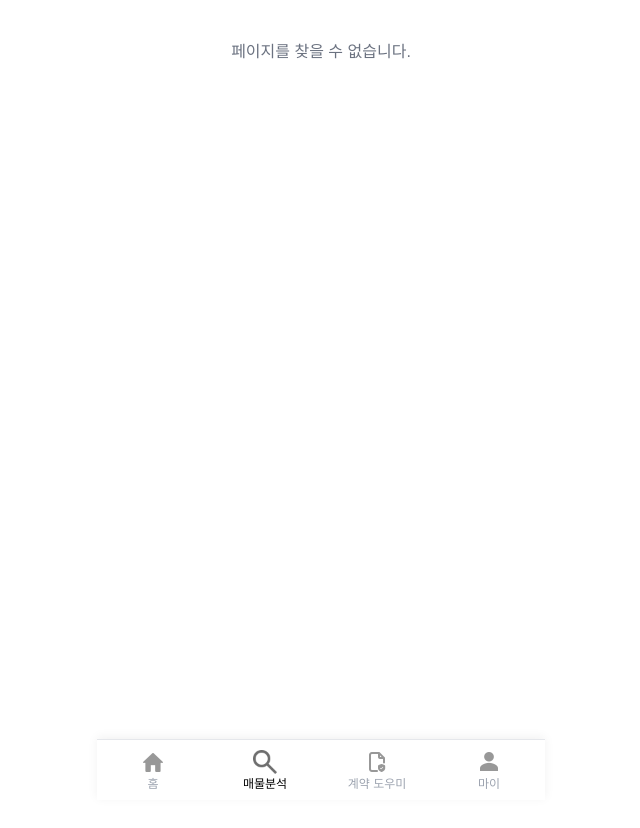
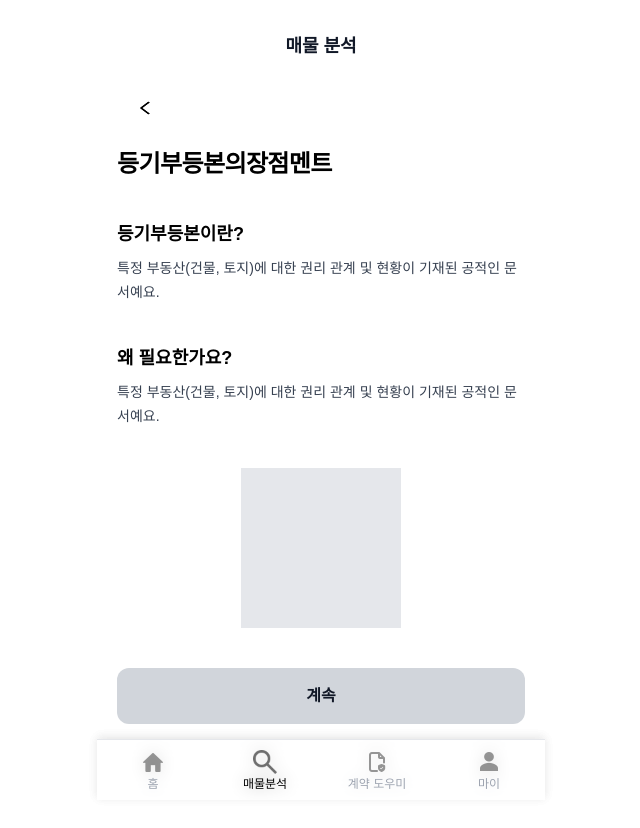
Before and after one commit to kookmin-404BrainNotFound/404BrainNotFound_FE, a React (Vite) app: page /explore/doc/intro in a window 1280 px wide. Shown: the top 828 px of the page, without its empty margins (319-959 px from the left). Before the commit the page ends 800 px from the top, so only its background shows below. Built offline with nearby package versions, Linux system fonts and the light colour scheme.

Commit message:
feat: 등기부등본 UI 초안 + 지은이 파일 구조 병합

```diff
--- a/src/components/BackHeader.jsx
+++ b/src/components/BackHeader.jsx
@@ -4,13 +4,13 @@ export default function PageHeader({ title }) {
   const navigate = useNavigate();
 
   return (
-    <div className="flex items-center gap-3 p-4 border-b border-gray-200 bg-white sticky top-0 z-10">
+    <div className="flex items-center gap-3 p-4  border-gray-200 bg-white sticky top-0 z-10">
       <button
         onClick={() => navigate(-1)}
         className="flex items-center justify-center p-1 hover:bg-gray-100 rounded-full"
       >
         <img
-          src="/icons/back.png"   // public/icons/back.png
+          src="/icons/back.png" // public/icons/back.png
           alt="뒤로가기"
           className="w-4 h-6"
         />
--- a/src/pages/explore/DealForm.jsx
+++ b/src/pages/explore/DealForm.jsx
@@ -34,7 +34,7 @@ export default function DealForm() {
       deposit: Number(deposit),
       monthly: showMonthly ? Number(monthly) : 0,
     };
-    console.log("제출 데이터:", payload);
+    navigate("/registry/info", { state: payload });
 
     // 실제로는 분석 페이지로 이동하거나 API 호출
     // navigate("/explore/review", { state: payload });
--- a/src/pages/explore/ExploreAddress.jsx
+++ b/src/pages/explore/ExploreAddress.jsx
@@ -35,7 +35,7 @@ export default function ExploreAddress() {
           <section className="bg-white rounded-b-3xl px-4 pt-3 pb-6 shadow-sm">
             <div className="w-10 h-10 rounded-md mb-6 bg-gray-300" />
             <h1 className="text-2xl font-bold leading-snug">
-              매물의 거래 형태와 보증금을
+              분석받고 싶은 매물의 주소를
             </h1>
             <h1 className="text-2xl font-bold leading-snug">입력해 주세요</h1>
             <p className="text-gray-500 text-sm mt-2.5">
--- /dev/null
+++ b/src/pages/explore/steps/doc/DocIntro.jsx
@@ -0,0 +1,79 @@
+import { useState } from "react";
+import { useNavigate, useLocation } from "react-router-dom";
+import PageHeader from "../../../../components/BackHeader";
+import BottomNav from "../../../../components/BottomNav";
+import Button from "../../../../components/Button";
+
+export default function DocIntro() {
+  const navigate = useNavigate();
+  const { state } = useLocation();
+  const address = state?.address || "";
+  const title = "";
+  const [showSheet, setShowSheet] = useState(false);
+
+  return (
+    <div className="bg-white min-h-screen">
+      <PageHeader title={title} />
+
+      <h1 className="text-2xl font-semibold tracking-tight mt-2">
+        등기부등본의장점멘트
+      </h1>
+
+      <section className="mt-10">
+        <h2 className="text-lg font-semibold">등기부등본이란?</h2>
+        <p className="mt-2 text-sm text-gray-700 leading-6">
+          특정 부동산(건물, 토지)에 대한 권리 관계 및 현황이 기재된 공적인
+          문서예요.
+        </p>
+      </section>
+
+      <section className="mt-10">
+        <h2 className="text-lg font-semibold">왜 필요한가요?</h2>
+        <p className="mt-2 text-sm text-gray-700 leading-6">
+          특정 부동산(건물, 토지)에 대한 권리 관계 및 현황이 기재된 공적인
+          문서예요.
+        </p>
+      </section>
+
+      <div className="mt-10 flex justify-center">
+        <div className="w-40 h-40 bg-gray-200 rounded-none" />
+      </div>
+
+      <Button onClick={() => setShowSheet(true)} className="mt-10">
+        계속
+      </Button>
+
+      {showSheet && (
+        <div
+          className="fixed inset-0 bg-black/40 flex justify-center items-end z-50"
+          onClick={() => setShowSheet(false)} // 바깥 클릭 시 닫기
+        >
+          <div
+            onClick={(e) => e.stopPropagation()} // 내부 클릭 시 닫힘 방지
+            className="bg-white w-full max-w-[375px] rounded-t-2xl p-6 transform transition-transform duration-300 ease-out translate-y-0"
+          >
+            <p className="text-lg font-semibold mb-4">
+              <span className="text-blue-600">{address}</span>의 등기부등본이
+              필요해요.
+            </p>
+
+            <Button onClick={() => navigate("/doc/method")} className="mb-3">
+              발급받아야 해요
+            </Button>
+
+            <Button onClick={() => navigate("/doc/upload")}>이미 있어요</Button>
+
+            <button
+              onClick={() => setShowSheet(false)}
+              className="mt-4 text-sm text-gray-500 w-full"
+            >
+              닫기
+            </button>
+          </div>
+        </div>
+      )}
+
+      <BottomNav />
+    </div>
+  );
+}
--- a/src/pages/explore/steps/doc/DocMethod.jsx
+++ b/src/pages/explore/steps/doc/DocMethod.jsx
@@ -1,14 +1,16 @@
-import { useNavigate } from "react-router-dom";
+// 지으니 코드!! import { useNavigate } from "react-router-dom";
 
+// export default function DocMethod() {
+//   const nav = useNavigate();
+//   return (
+//     <div className="p-6 space-y-4">
+//       <div>안녕하세요 (등기부등본 발급 방법)</div>
+//       <div className="flex gap-2">
+//         <button className="mobile-button bg-gray-200" onClick={() => nav("/explore/doc/upload")}>이전</button>
+//         <button className="mobile-button" onClick={() => nav("/explore/doc/analyze")}>다음</button>
+//       </div>
+//     </div>
+//   );
 export default function DocMethod() {
-  const nav = useNavigate();
-  return (
-    <div className="p-6 space-y-4">
-      <div>안녕하세요 (등기부등본 발급 방법)</div>
-      <div className="flex gap-2">
-        <button className="mobile-button bg-gray-200" onClick={() => nav("/explore/doc/upload")}>이전</button>
-        <button className="mobile-button" onClick={() => nav("/explore/doc/analyze")}>다음</button>
-      </div>
-    </div>
-  );
+  return <p>등기부등본 등록 방법 들어갈 자리</p>;
 }
--- a/src/pages/explore/steps/doc/DocUpload.jsx
+++ b/src/pages/explore/steps/doc/DocUpload.jsx
@@ -1,14 +1,16 @@
-import { useNavigate } from "react-router-dom";
+// 지은이 코드 충돌 ㅜ import { useNavigate } from "react-router-dom";
 
+// export default function DocUpload() {
+//   const nav = useNavigate();
+//   return (
+//     <div className="p-6 space-y-4">
+//       <div>안녕하세요 (등기부등본 업로드)</div>
+//       <div className="flex gap-2">
+//         <button className="mobile-button bg-gray-200" onClick={() => nav(-1)}>이전</button>
+//         <button className="mobile-button" onClick={() => nav("/explore/doc/method")}>다음</button>
+//       </div>
+//     </div>
+//   );
 export default function DocUpload() {
-  const nav = useNavigate();
-  return (
-    <div className="p-6 space-y-4">
-      <div>안녕하세요 (등기부등본 업로드)</div>
-      <div className="flex gap-2">
-        <button className="mobile-button bg-gray-200" onClick={() => nav(-1)}>이전</button>
-        <button className="mobile-button" onClick={() => nav("/explore/doc/method")}>다음</button>
-      </div>
-    </div>
-  );
+  return <p>등기부등본 업로드하는 화면 들어갈 자리!@!21212 👾</p>;
 }
--- a/src/routes/AppRouter.jsx
+++ b/src/routes/AppRouter.jsx
@@ -7,9 +7,11 @@ import ExploreAddress from "../pages/explore/ExploreAddress";
 import DealForm from "../pages/explore/DealForm";
 import FinalScore from "../pages/explore/steps/FinalScore";
 import SemiScore from "../pages/explore/steps/SemiScore";
+
 import DocAnalyze from "../pages/explore/steps/doc/DocAnalyze";
 import DocMethod from "../pages/explore/steps/doc/DocMethod";
 import DocUpload from "../pages/explore/steps/doc/DocUpload";
+import DocIntro from "../pages/explore/steps/doc/DocIntro";
 
 import HomePage from "../pages/home/MainHome";
 import LoginPage from "../pages/login/LoginPage";
@@ -42,6 +44,7 @@ export default function AppRouter() {
             <Route path="upload" element={<DocUpload />} />
             <Route path="method" element={<DocMethod />} />
             <Route path="analyze" element={<DocAnalyze />} />
+            <Route path="intro" element={<DocIntro />} />
           </Route>
           <Route path="finalscore" element={<FinalScore />} />
         </Route>
```
